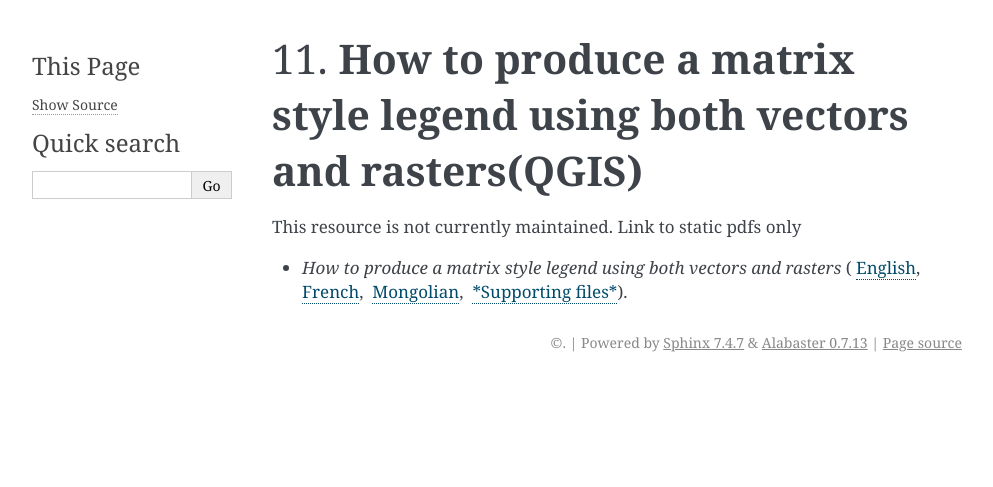
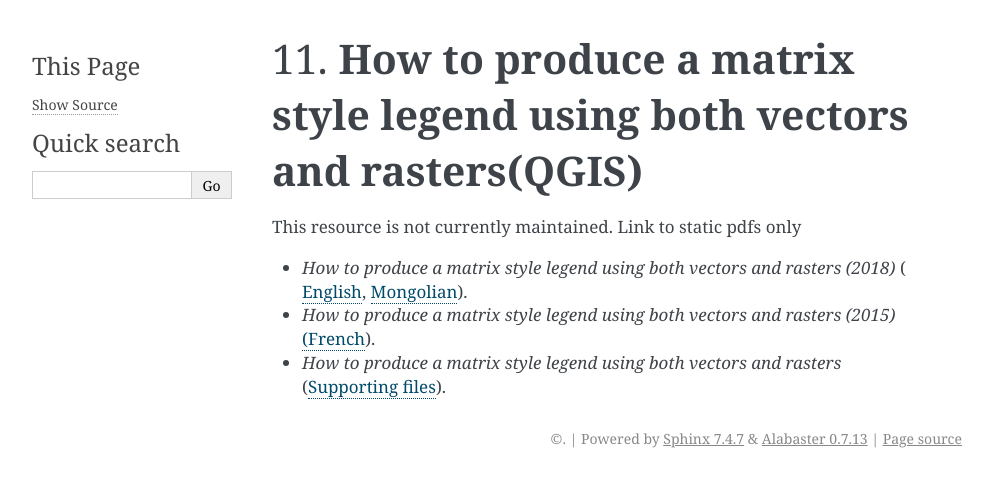
Before and after one commit to corinnar/GIS_tutorials, a Sphinx documentation site: the page built from docs/source/MatrixLegend_QGIS.rst, in a window 1280 px wide. Shown: the top 487 px of the page, without its empty margins (148-1141 px from the left). Built offline with Sphinx 7.4.7, drawn with Linux system fonts in a browser that asks for light colours; pages that are not in the unit, such as notebooks, are missing from menus.

Commit message:
Update MatrixLegend_QGIS.rst

```diff
--- a/docs/source/MatrixLegend_QGIS.rst
+++ b/docs/source/MatrixLegend_QGIS.rst
@@ -4,4 +4,8 @@
 
 This resource is not currently maintained. Link to static pdfs only
 
--  *How to produce a matrix style legend using both vectors and rasters* ( `English <https://github.com/corinnar/GIS_tutorials/blob/main/docs/source/media/materials/pdfs/9_MatrixStyleLegendProductionUsingQGIS_v1_1_190206.pdf>`__,  `French <https://github.com/corinnar/GIS_tutorials/blob/main/docs/source/media/materials/pdfs/9_MatrixStyleLegendProductionUsingQGIS_v1_0-FR_160705.pdf>`__,  `Mongolian <https://github.com/corinnar/GIS_tutorials/blob/main/docs/source/media/materials/pdfs/9_MatrixStyleLegendProductionUsingQGIS_150324_mn_MB%20(130209).pdf>`__,  `*Supporting files* <https://github.com/corinnar/GIS_tutorials/blob/main/docs/source/media/materials/tools/Matrix_legend_symbology_for_QGIS.zip>`__).
+-  *How to produce a matrix style legend using both vectors and rasters (2018)* ( `English <https://github.com/corinnar/GIS_tutorials/blob/main/docs/source/media/materials/pdfs/9_MatrixStyleLegendProductionUsingQGIS_v1_1_190206.pdf>`__, `Mongolian <https://github.com/corinnar/GIS_tutorials/blob/main/docs/source/media/materials/pdfs/9_MatrixStyleLegendProductionUsingQGIS_150324_mn_MB%20(130209).pdf>`__).
+
+-  *How to produce a matrix style legend using both vectors and rasters (2015)* `(French <https://github.com/corinnar/GIS_tutorials/blob/main/docs/source/media/materials/pdfs/9_MatrixStyleLegendProductionUsingQGIS_v1_0-FR_160705.pdf>`__).
+
+-  *How to produce a matrix style legend using both vectors and rasters* (`Supporting files <https://github.com/corinnar/GIS_tutorials/blob/main/docs/source/media/materials/tools/Matrix_legend_symbology_for_QGIS.zip>`__).
```
